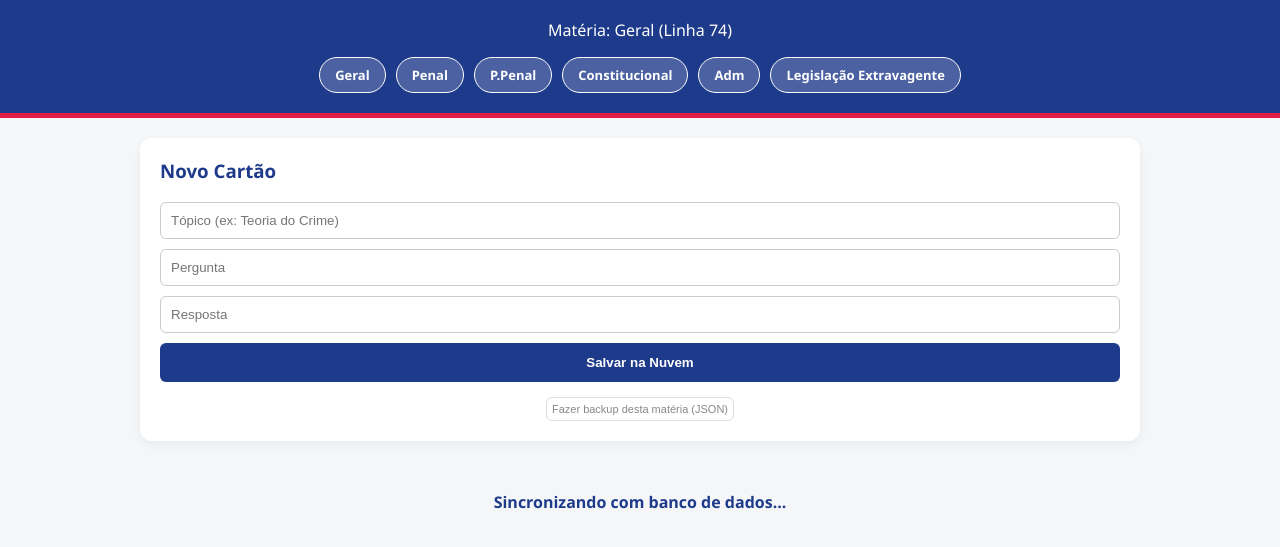
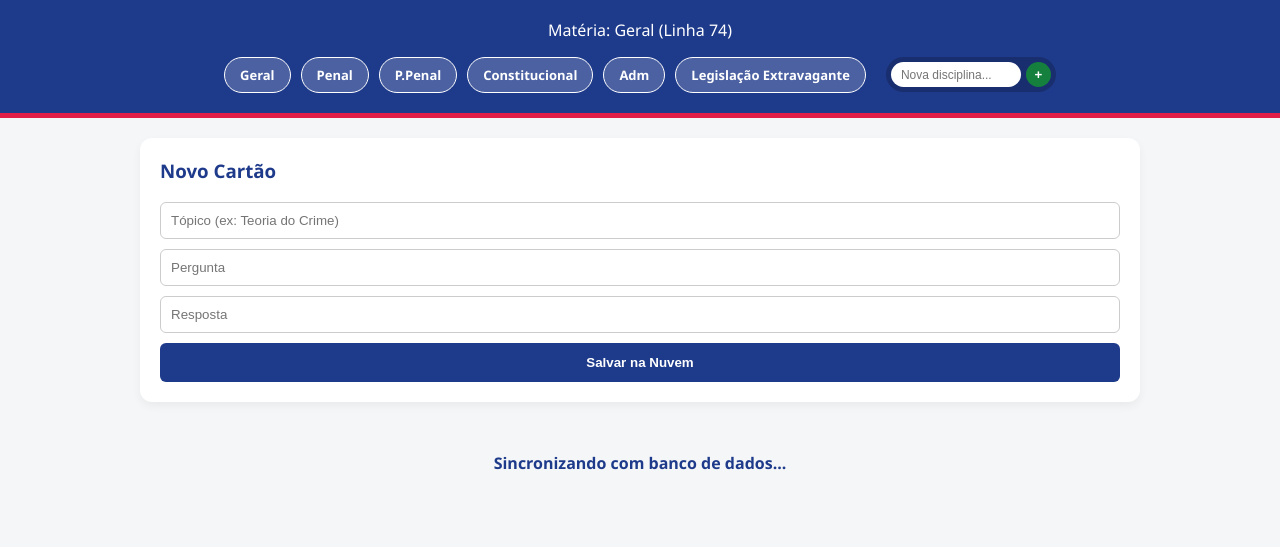
Before and after one commit to ginaldocf-sys/meu-caderno, a plain HTML site: page index.html in a window 1280 px wide. Shown: the part 87-634 px from the top of the page. Drawn offline with Linux system fonts and the light colour scheme; no server answers.

Commit message:
Refactor index.html for better layout and features
Updated HTML structure and styles for improved layout and functionality.

```diff
--- a/index.html
+++ b/index.html
@@ -14,27 +14,22 @@
         .container { max-width: 1000px; margin: 20px auto; padding: 0 15px; }
         .grid { display: grid; grid-template-columns: repeat(auto-fit, minmax(300px, 1fr)); gap: 20px; }
 
-        /* Estilos do Menu de Matérias */
-        .menu-materias { display: flex; justify-content: center; gap: 10px; flex-wrap: wrap; margin-top: 15px; }
+        .menu-materias { display: flex; justify-content: center; gap: 10px; flex-wrap: wrap; margin-top: 15px; align-items: center; }
         .btn-materia {
             background: rgba(255, 255, 255, 0.2); color: white; border: 1px solid white;
             padding: 8px 15px; border-radius: 20px; cursor: pointer; text-decoration: none;
-            font-size: 13px; transition: 0.3s; font-weight: bold;
+            font-size: 13px; transition: 0.3s; font-weight: bold; text-transform: capitalize;
         }
         .btn-materia:hover { background: white; color: var(--azul); }
+
+        .add-materia-box { display: flex; gap: 5px; background: rgba(0,0,0,0.2); padding: 5px; border-radius: 20px; margin-left: 10px; }
+        .add-materia-box input { border: none; border-radius: 15px; padding: 5px 10px; font-size: 12px; width: 110px; outline: none; }
+        .add-materia-box button { background: var(--verde); color: white; border: none; border-radius: 50%; width: 25px; height: 25px; cursor: pointer; font-weight: bold; }
 
         .form-box { background: white; padding: 20px; border-radius: 12px; margin-bottom: 30px; box-shadow: 0 4px 10px rgba(0,0,0,0.05); }
         .form-box h3 { margin-top: 0; color: var(--azul); }
         .form-box input { width: 100%; margin-bottom: 10px; padding: 10px; border-radius: 6px; border: 1px solid #ccc; box-sizing: border-box; }
         .form-box button { width: 100%; background: var(--azul); color: white; border: none; padding: 12px; border-radius: 6px; cursor: pointer; font-weight: bold; }
-
-        /* Estilo do Botão de Backup Discreto */
-        .btn-backup-discreto {
-            background: transparent !important; color: #888 !important; border: 1px solid #ddd !important;
-            margin-top: 15px; padding: 5px !important; font-size: 11px !important; font-weight: normal !important;
-            width: auto !important; display: block; margin-left: auto; margin-right: auto;
-        }
-        .btn-backup-discreto:hover { color: var(--azul) !important; border-color: var(--azul) !important; }
 
         .titulo-assunto { grid-column: 1/-1; font-size: 1.2rem; font-weight: bold; margin-top: 30px; color: var(--azul); border-left: 5px solid var(--vermelho); padding-left: 10px; }
 
@@ -69,14 +64,8 @@
     <h1>CADERNO DE ESTUDOS</h1>
     <p id="infoPagina">Carregando...</p>
 
-    <div class="menu-materias">
-        <a href="?" class="btn-materia">Geral</a>
-        <a href="?materia=Penal" class="btn-materia">Penal</a>
-        <a href="?materia=P. Penal" class="btn-materia">P.Penal</a>
-        <a href="?materia=Constitucional" class="btn-materia">Constitucional</a>
-        <a href="?materia=Administrativo" class="btn-materia">Adm</a>
-        <a href="?materia=Legislacao" class="btn-materia">Legislação Extravagente</a>
-    </div>
+    <div class="menu-materias" id="menuMaterias">
+        </div>
 </header>
 
 <div class="container">
@@ -86,7 +75,6 @@
         <input type="text" id="novaPergunta" placeholder="Pergunta">
         <input type="text" id="novaResposta" placeholder="Resposta">
         <button id="btnAdicionar">Salvar na Nuvem</button>
-        <button id="btnBackup" class="btn-backup-discreto">Fazer backup desta matéria (JSON)</button>
     </div>
 
     <div id="loading">Sincronizando com banco de dados...</div>
@@ -97,12 +85,66 @@
     import { initializeApp } from "https://www.gstatic.com/firebasejs/10.7.1/firebase-app.js";
     import { getFirestore, collection, addDoc, getDocs, doc, updateDoc, deleteDoc, query, orderBy, getDoc } from "https://www.gstatic.com/firebasejs/10.7.1/firebase-firestore.js";
 
-    // --- LÓGICA DE SELEÇÃO DINÂMICA DE MATÉRIA ---
+    // --- CONFIGURAÇÃO E PADRONIZAÇÃO ---
     const urlParams = new URLSearchParams(window.location.search);
     const materiaParam = urlParams.get('materia');
-    const NOME_DA_COLECAO = materiaParam ? `cards_${materiaParam}` : "cards_linha74";
+
+    // Forçamos minúsculas no nome da coleção do Firebase para evitar duplicidade
+    const NOME_DA_COLECAO = materiaParam ? `cards_${materiaParam.toLowerCase().trim()}` : "cards_linha74";
 
     document.getElementById('infoPagina').innerText = "Matéria: " + (materiaParam || "Geral (Linha 74)");
+
+    const materiasPadrao = [
+        { nome: "Geral", link: "?" },
+        { nome: "Penal", link: "?materia=penal" },
+        { nome: "P.Penal", link: "?materia=p.penal" },
+        { nome: "Constitucional", link: "?materia=constitucional" },
+        { nome: "Adm", link: "?materia=administrativo" },
+        { nome: "Legislação Extravagante", link: "?materia=legislacao" }
+    ];
+
+    let materiasCustom = JSON.parse(localStorage.getItem('materias_custom')) || [];
+
+    function renderizarMenu() {
+        const menu = document.getElementById('menuMaterias');
+        menu.innerHTML = '';
+
+        materiasPadrao.forEach(m => {
+            const a = document.createElement('a');
+            a.href = m.link;
+            a.className = 'btn-materia';
+            a.innerText = m.nome;
+            menu.appendChild(a);
+        });
+
+        materiasCustom.forEach(m => {
+            const a = document.createElement('a');
+            a.href = `?materia=${m.toLowerCase()}`;
+            a.className = 'btn-materia';
+            a.innerText = m;
+            menu.appendChild(a);
+        });
+
+        const divAdd = document.createElement('div');
+        divAdd.className = 'add-materia-box';
+        divAdd.innerHTML = `
+            <input type="text" id="inputNovaMateria" placeholder="Nova disciplina...">
+            <button id="btnNovaMateria">+</button>
+        `;
+        menu.appendChild(divAdd);
+
+        document.getElementById('btnNovaMateria').onclick = () => {
+            let nome = document.getElementById('inputNovaMateria').value.trim();
+            // Salva como minúscula para garantir consistência entre dispositivos
+            if(nome && !materiasCustom.includes(nome.toLowerCase())) {
+                materiasCustom.push(nome.toLowerCase());
+                localStorage.setItem('materias_custom', JSON.stringify(materiasCustom));
+                renderizarMenu();
+            }
+        };
+    }
+
+    renderizarMenu();
 
     const firebaseConfig = {
       apiKey: "AIzaSyBp8ohUWxJl2s2-gZvKhTtDL1fpTyCJZSU",
@@ -216,21 +258,6 @@
         }
     };
 
-    // Lógica do botão de backup
-    document.getElementById("btnBackup").onclick = async () => {
-        const q = query(collection(db, NOME_DA_COLECAO));
-        const snap = await getDocs(q);
-        const dados = snap.docs.map(d => ({ id: d.id, ...d.data() }));
-        if (dados.length === 0) return alert("Nada para salvar.");
-
-        const blob = new Blob([JSON.stringify(dados, null, 2)], { type: "application/json" });
-        const url = URL.createObjectURL(blob);
-        const link = document.createElement("a");
-        link.href = url;
-        link.download = `backup_${NOME_DA_COLECAO}.json`;
-        link.click();
-    };
-
     document.getElementById("btnAdicionar").onclick = async () => {
         const ass = document.getElementById("novoAssunto").value.trim();
         const p = document.getElementById("novaPergunta").value.trim();
```
